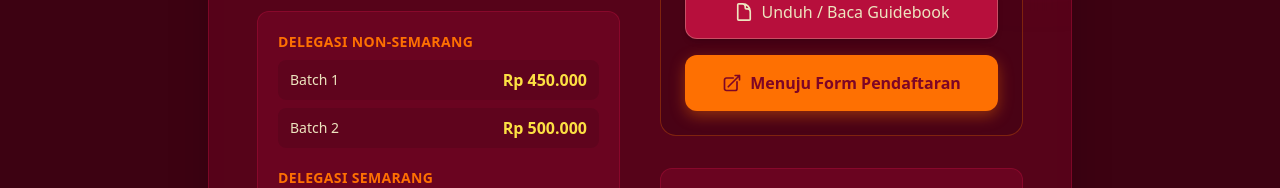
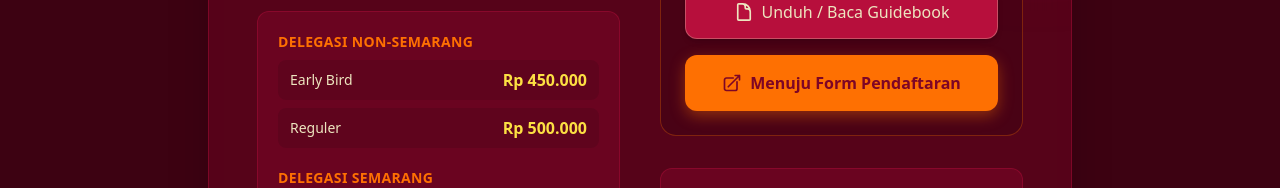
Before and after one commit to 4tikky/rapimnas26, a Next.js app: page /pendaftaran/peserta in a window 1280 px wide. Shown: the part 609-797 px from the top of the page. Built offline with nearby package versions, Linux system fonts and the light colour scheme.

Commit message:
revisi earlybird

```diff
--- a/src/app/pendaftaran/peserta/page.tsx
+++ b/src/app/pendaftaran/peserta/page.tsx
@@ -74,11 +74,11 @@ export default function PendaftaranPesertaPage() {
                     <span className="text-[#fe7002] font-bold text-sm uppercase tracking-wide block mb-2">Delegasi Non-Semarang</span>
                     <div className="space-y-2">
                       <div className="flex justify-between items-center bg-black/10 px-3 py-2 rounded-lg">
-                        <span className="text-[#ede5bf] text-sm">Batch 1</span>
+                        <span className="text-[#ede5bf] text-sm">Early Bird</span>
                         <span className="text-[#fce043] font-bold">Rp 450.000</span>
                       </div>
                       <div className="flex justify-between items-center bg-black/10 px-3 py-2 rounded-lg">
-                        <span className="text-[#ede5bf] text-sm">Batch 2</span>
+                        <span className="text-[#ede5bf] text-sm">Reguler</span>
                         <span className="text-[#fce043] font-bold">Rp 500.000</span>
                       </div>
                     </div>
```
